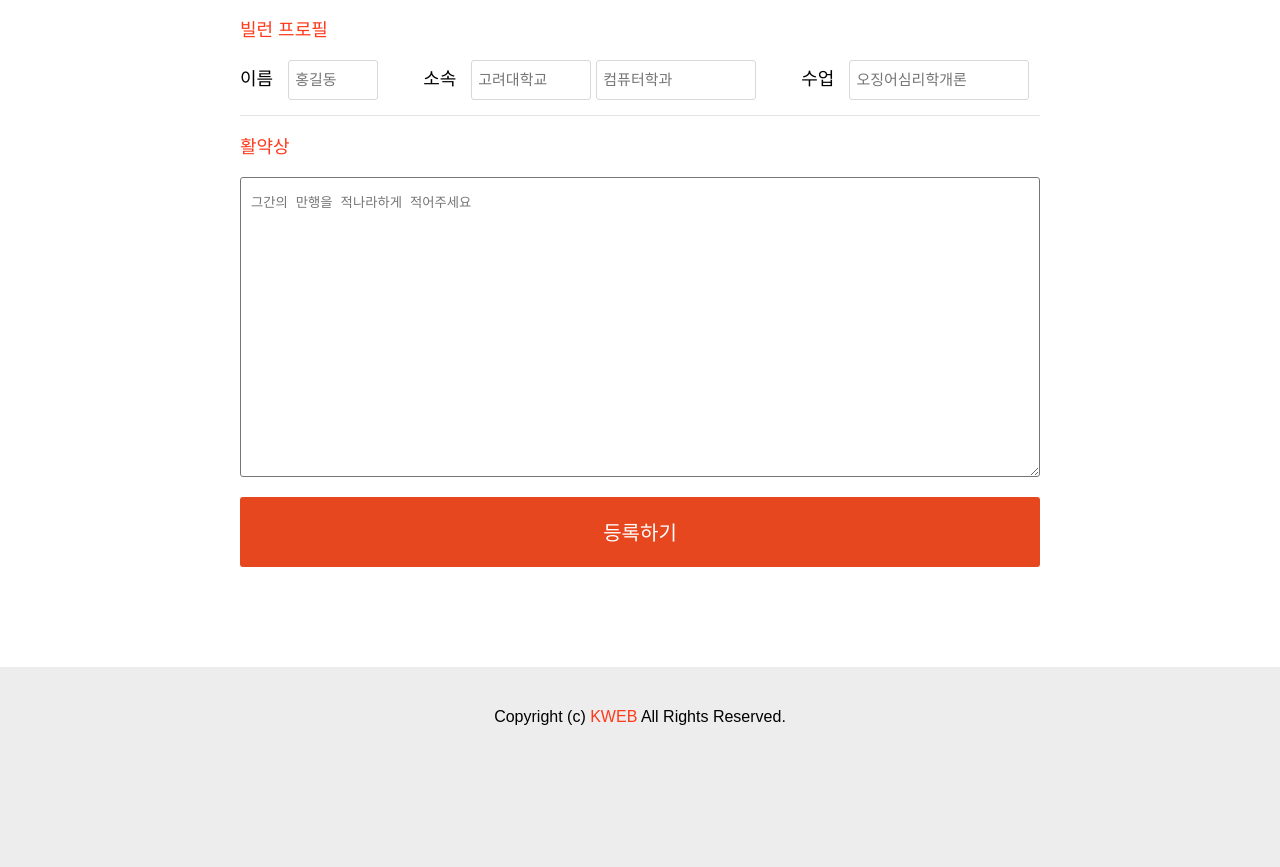
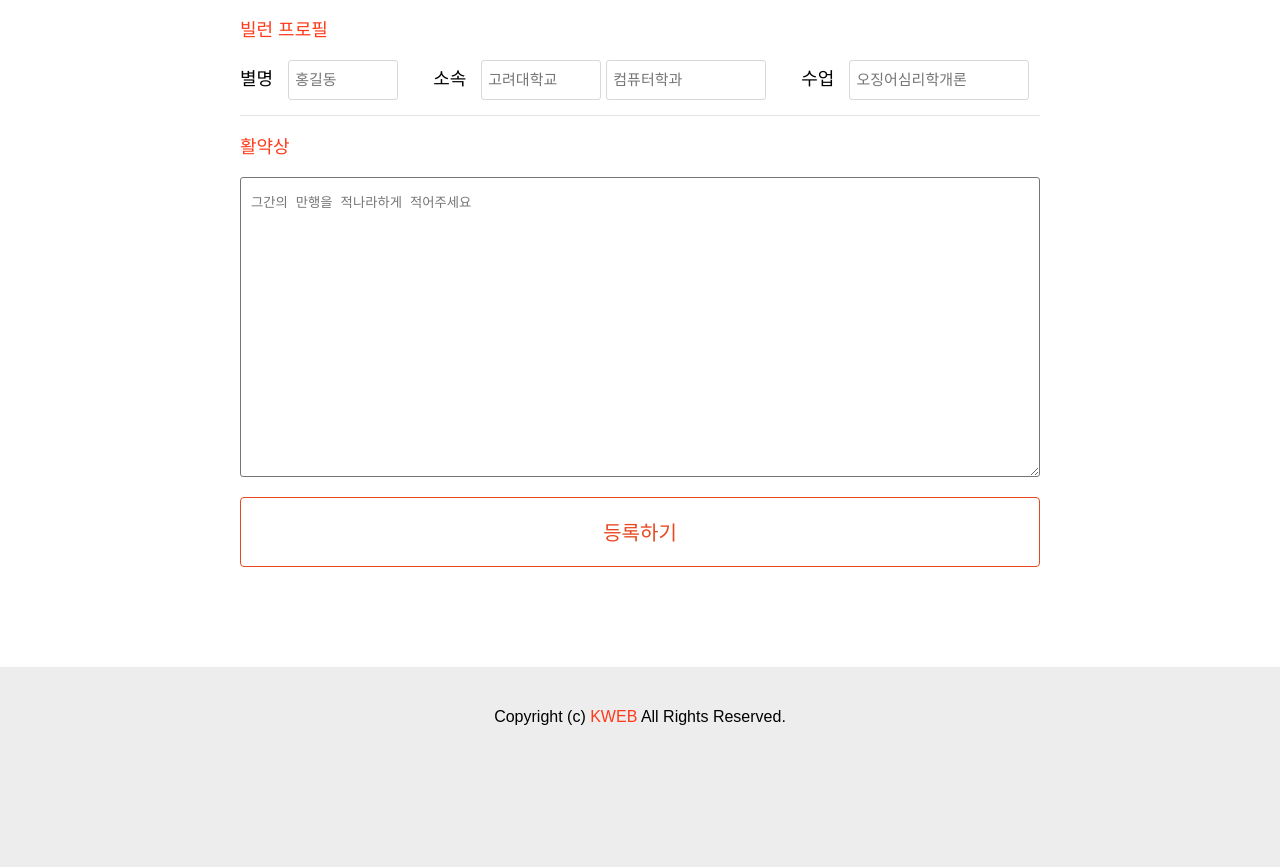
Before and after one commit to lipnus/Villains, a Django app: page /register_villain/ in a window 1280 px wide. Shown: the part 131-998 px from the top of the page. Run offline with Django 3.2, Linux system fonts and the light colour scheme; some libraries are stand-ins or nearby versions.

Commit message:
등록css

```diff
--- a/villains/static/villains/css/register_villain.css
+++ b/villains/static/villains/css/register_villain.css
@@ -55,8 +55,8 @@ hr {
 }
 
 #register-input-name {
-  width: 90px;
-  margin-right: 40px;
+  width: 110px;
+  margin-right: 30px;
 }
 
 #register-input-univ {
@@ -65,7 +65,7 @@ hr {
 
 #register-input-major {
   width: 160px;
-  margin-right: 40px;
+  margin-right: 30px;
 }
 
 #register-input-classname {
@@ -85,18 +85,19 @@ hr {
 }
 
 #register-submit{
-  border-radius: 3px;
+  border-radius: 4px;
   margin-top: 20px;
   font-size: 20px;
   height: 70px;
   width: 800px;
-  background: #e7471e;
-  color: #ffffff;
-  border-style: none;
+  border: 1px solid #e7471e;
+  background: #ffffff;
+  color: #e7471e;
   transition-duration: 0.5s;
 }
 
 #register-submit:hover{
-  background: red;
-  font-size: 25px;
+  background:#e7471e;
+  font-size: 22px;
+  color: #ffffff;
 }
--- a/villains/templates/villains/register_villain.html
+++ b/villains/templates/villains/register_villain.html
@@ -8,7 +8,7 @@
               {% csrf_token %}
 
               <div class="register-input-box">
-                <p3>이름 </p3><input id="register-input-name" id={{form.villain_name}}
+                <p3>별명 </p3><input id="register-input-name" id={{form.villain_name}}
 
                 <p3>소속 </p3>
                 <input id="register-input-univ" id={{form.univ}}
```
Also changed, not shown: db.sqlite3.
